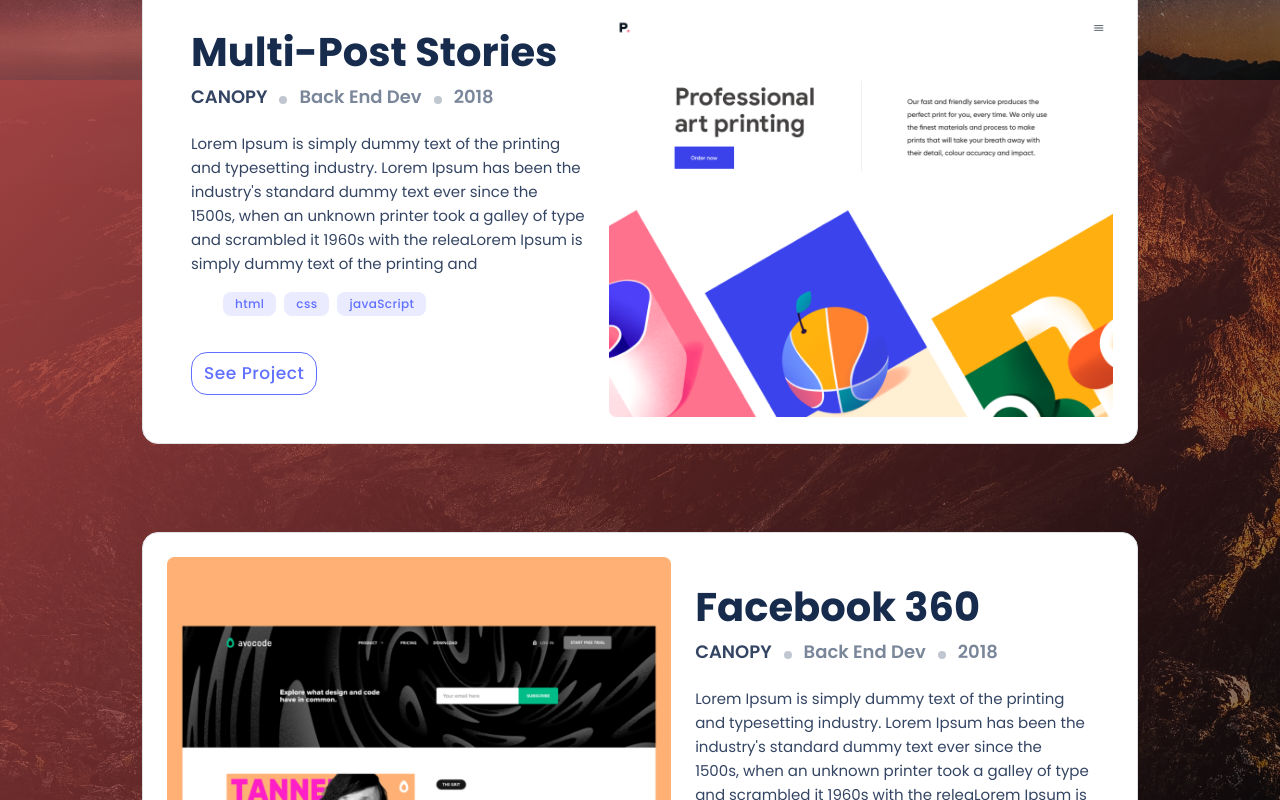
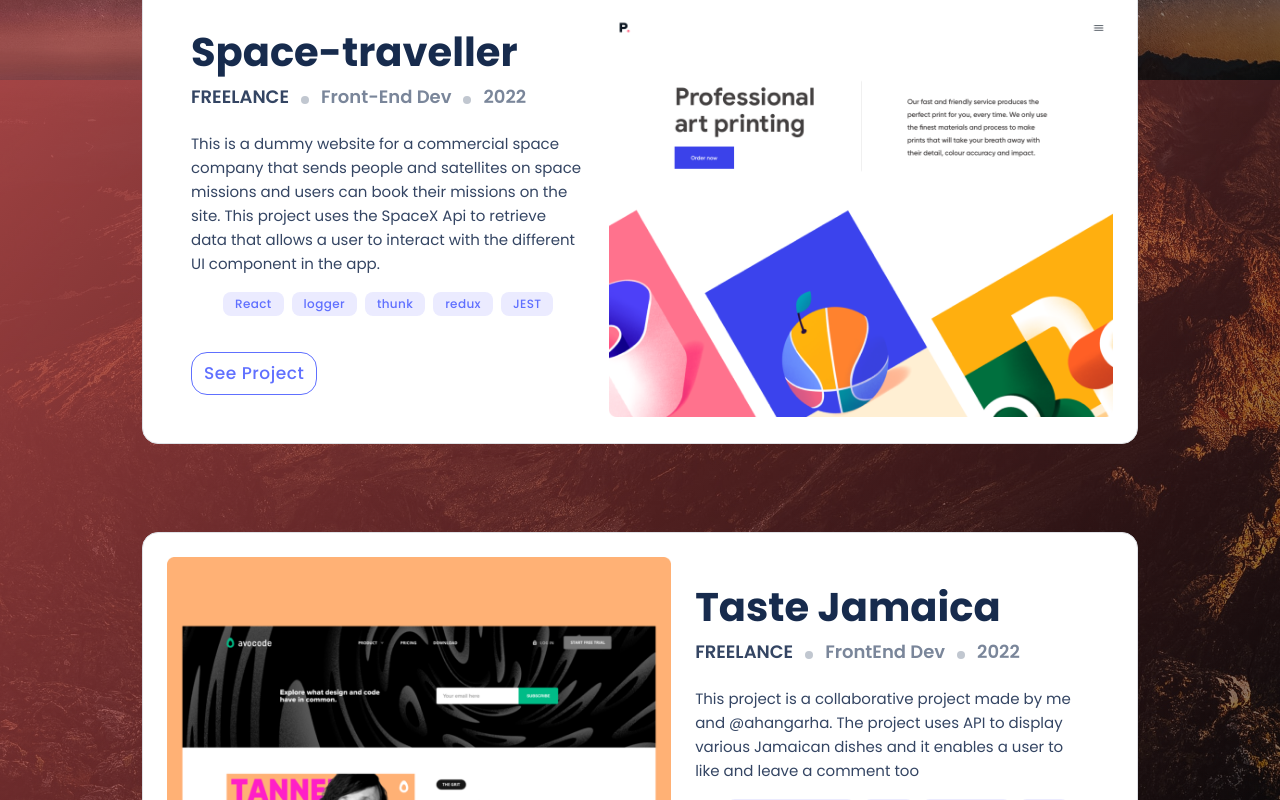
Before and after one commit to daudi13/daudi, a React (Create React App) app: page /Projects in a window 1280 px wide. Shown: the part 720-1520 px from the top of the page. Built offline with nearby package versions, Linux system fonts and the light colour scheme.

Commit message:
Add project data

```diff
--- a/src/components/DataBase/DataBase.js
+++ b/src/components/DataBase/DataBase.js
@@ -8,34 +8,44 @@ const modals = [{
   skillSet: ['React', 'Jest', 'Thunk', 'bootstrap', 'redux'],
   jobProfile: ['FREELANCER', 'Front-End Dev', 2022],
   liveDemo:'https://6262b89a578849338355be2c--benevolent-peony-90404f.netlify.app/',
-  gitHub:'https://github.com/daudi13/seafood',
+  gitHub: 'https://github.com/daudi13/seafood',
+  API: 'https://zoo-animal-api.herokuapp.com/',
 },
 {
   modalId: 'con-2',
-  name: 'Multi-Post Stories',
-  desc: "Lorem Ipsum is simply dummy text of the printing and typesetting industry. Lorem Ipsum has been the industry's standard dummy text ever since the 1500s, when an unknown printer took a galley of type and scrambled it 1960s with the releaLorem Ipsum is simply dummy text of the printing and ",
+  name: 'Space-traveller',
+  desc: "This is a dummy website for a commercial space company that sends people and satellites on space missions and users can book their missions on the site. This project uses the SpaceX Api to retrieve data that allows a user to interact with the different UI component in the app.",
   order: 'order--two',
   imageOneDesktop: './images/Card-images/SnapshootPortfolioDesktop2.png',
-  skillSet: ['html', 'css', 'javaScript'],
-  jobProfile: ['CANOPY', 'Back End Dev', 2018],
+  skillSet: ['React', 'logger', 'thunk', 'redux', 'JEST'],
+  jobProfile: ['FREELANCE', 'Front-End Dev', 2022],
+  liveDemo:'https://space-traveller.herokuapp.com/',
+  gitHub: 'https://github.com/daudi13/space-travel',
+  API: 'https://zoo-animal-api.herokuapp.com/',
 },
 {
   modalId: 'con-3',
-  name: 'Facebook 360',
-  desc: "Lorem Ipsum is simply dummy text of the printing and typesetting industry. Lorem Ipsum has been the industry's standard dummy text ever since the 1500s, when an unknown printer took a galley of type and scrambled it 1960s with the releaLorem Ipsum is simply dummy text of the printing and .",
+  name: 'Taste Jamaica',
+  desc: "This project is a collaborative project made by me and @ahangarha. The project uses API to display various Jamaican dishes and it enables a user to like and leave a comment too ",
   order: 'order--one',
   imageOneDesktop: './images/Card-images/SnapshootPortfolioDesktop3.png',
-  skillSet: ['html', 'css', 'javaScript'],
-  jobProfile: ['CANOPY', 'Back End Dev', 2018],
+  skillSet: ['Form-validation', 'APIs', 'javaScript', 'Jest'],
+  jobProfile: ['FREELANCE', 'FrontEnd Dev', 2022],
+  liveDemo:'https://ahangarha.github.io/JavaScript-Capstone/',
+  gitHub: 'https://github.com/daudi13/JavaScript-Capstone',
+  API: 'https://zoo-animal-api.herokuapp.com/',
 },
 {
   modalId: 'con-4',
-  name: 'Uber Navigation',
-  desc: "Lorem Ipsum is simply dummy text of the printing and typesetting industry. Lorem Ipsum has been the industry's standard dummy text ever since the 1500s, when an unknown printer took a galley of type and scrambled it 1960s with the releaLorem Ipsum is simply dummy text of the printing and .",
+  name: 'GRGF Festival',
+  desc: " This is a version of an Imaginary website for a gaming festival I developed as part of my capstone project for the Microverse program module 1. The website is for an upcoming gaming festival for Gamers Rising, an extreme gaming gaming company that is having their first event in Africa here in Kenya. ",
   order: 'order--two',
   imageOneDesktop: './images/Card-images/SnapshootPortfolioDesktop4.png',
   skillSet: ['html', 'css', 'javaScript'],
-  jobProfile: ['CANOPY', 'Back End Dev', 2018],
+  jobProfile: ['FREELANCE', 'FrontEnd Dev', 2020],
+  liveDemo:'http://grgf.vercel.app/',
+  gitHub: 'https://github.com/daudi13/space-travel',
+  API: 'https://github.com/daudi13/grgf',
   }];
 
 export default modals;
```
